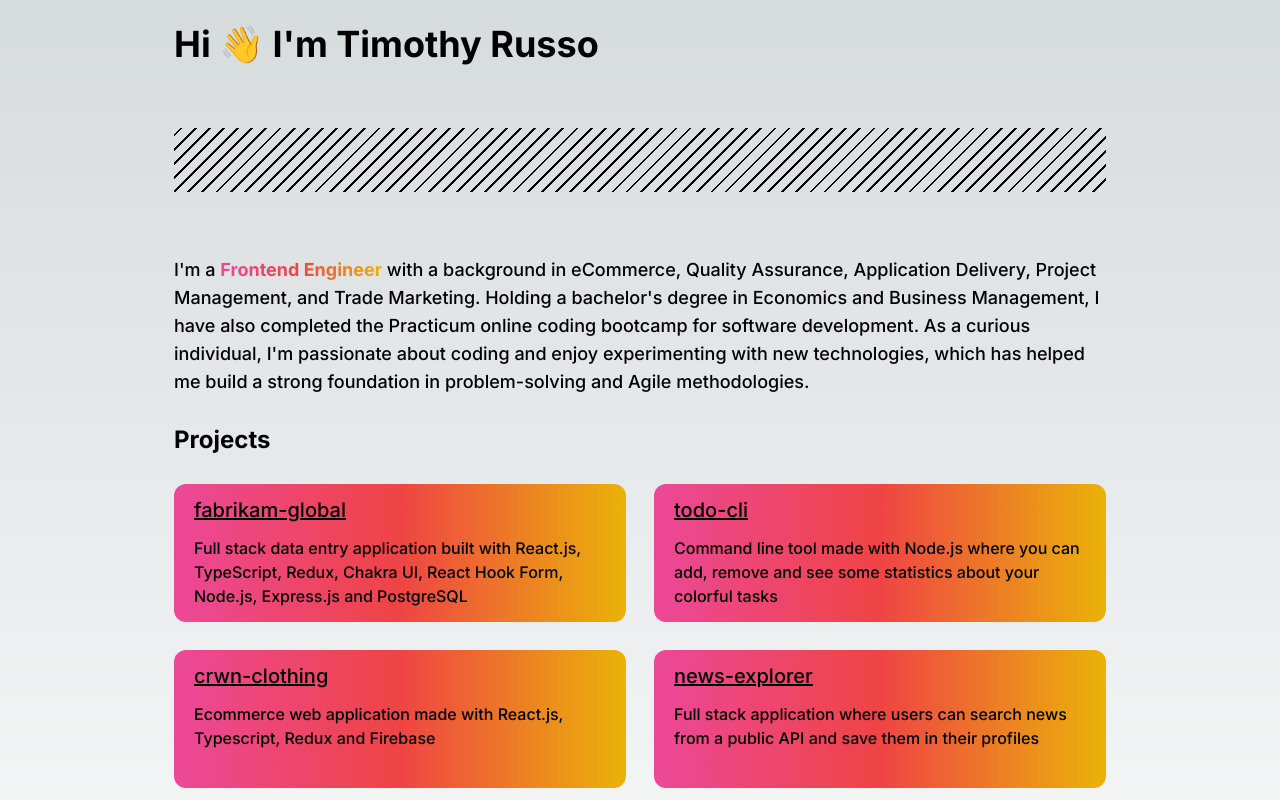
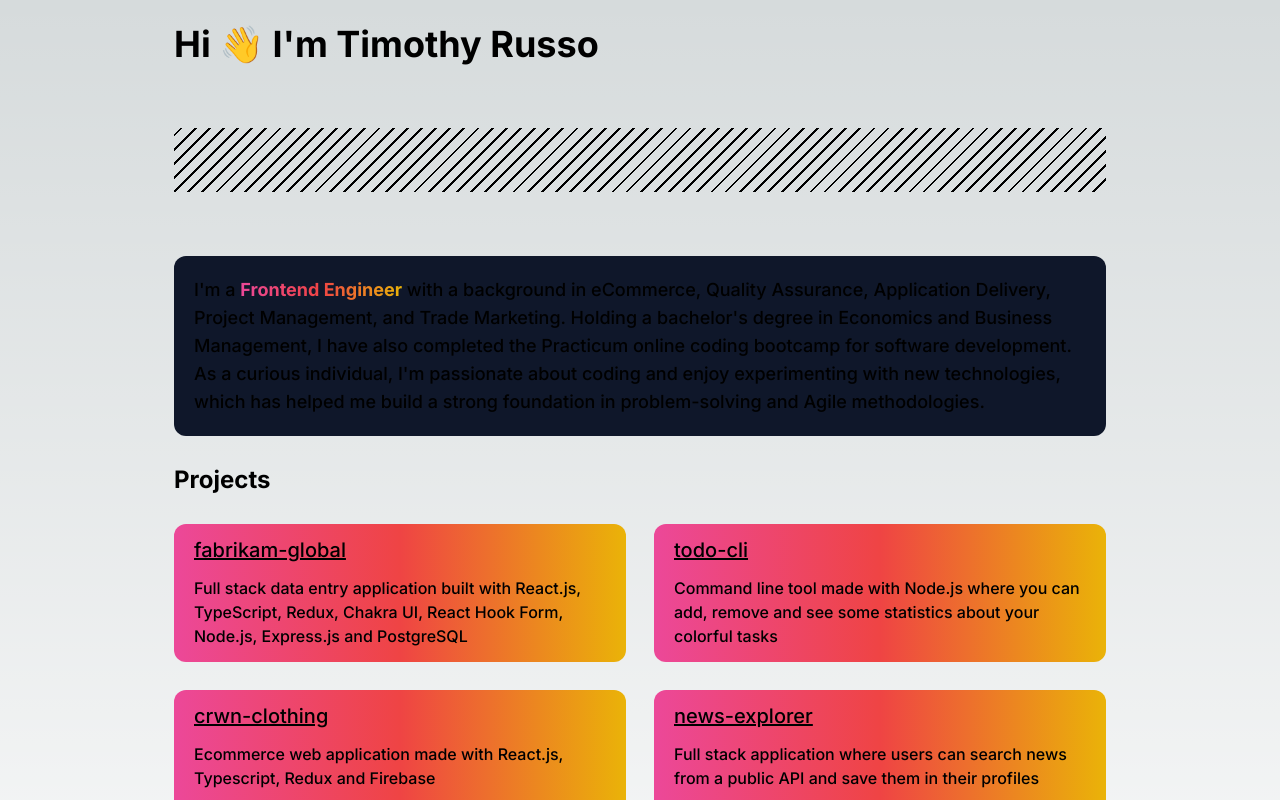
Before and after one commit to timothyrusso/personal-website-next, a Next.js app: page / in a window 1280 px wide. Shown: the top 800 px of the page. Built offline with nearby package versions, Linux system fonts and the light colour scheme.

Commit message:
feat: update description layout

```diff
--- a/components/Description/Description.tsx
+++ b/components/Description/Description.tsx
@@ -1,6 +1,6 @@
 export const Description = () => {
   return (
-    <p className="text-lg font-medium">
+    <p className="text-lg font-medium bg-slate-900 p-5 rounded-xl">
       I&apos;m a{' '}
       <span className="bg-gradient-to-r from-pink-500 via-red-500 to-yellow-500 bg-clip-text text-transparent font-bold gradient-text-hover">
         Frontend Engineer
```
